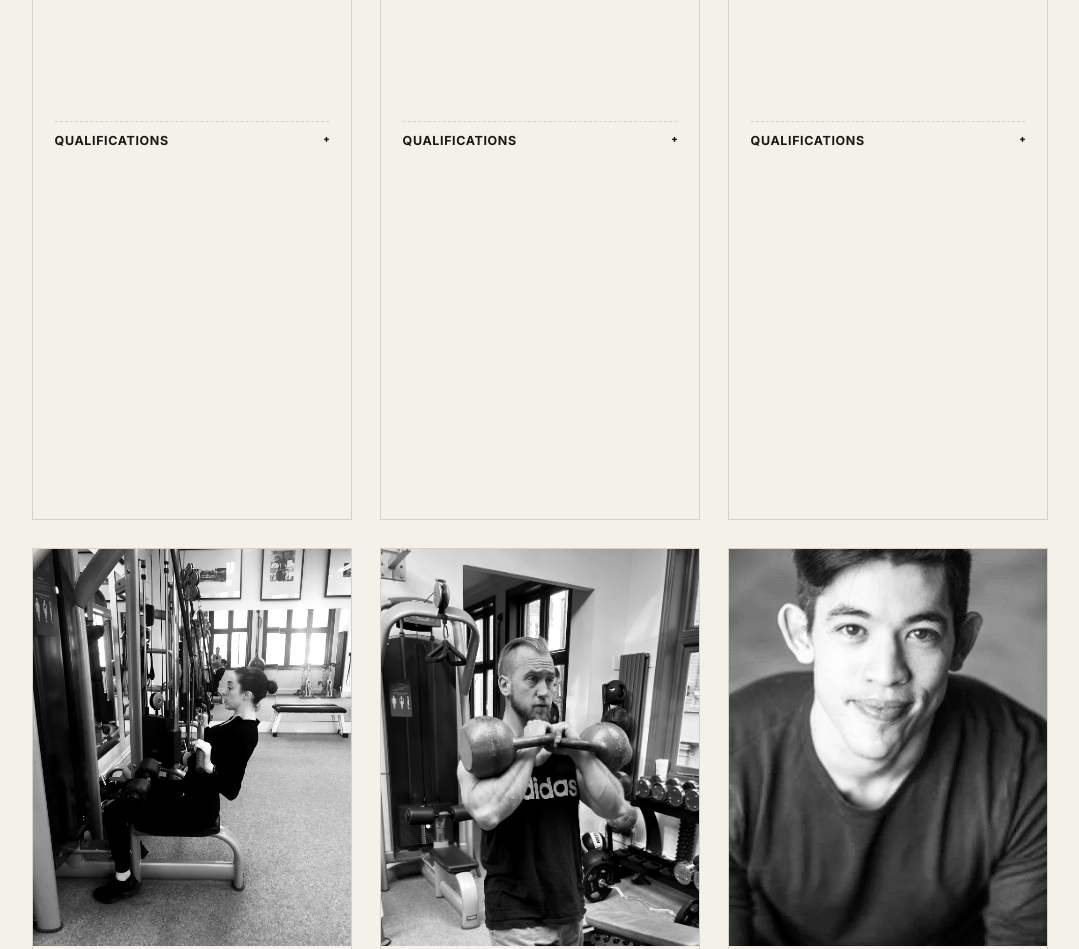
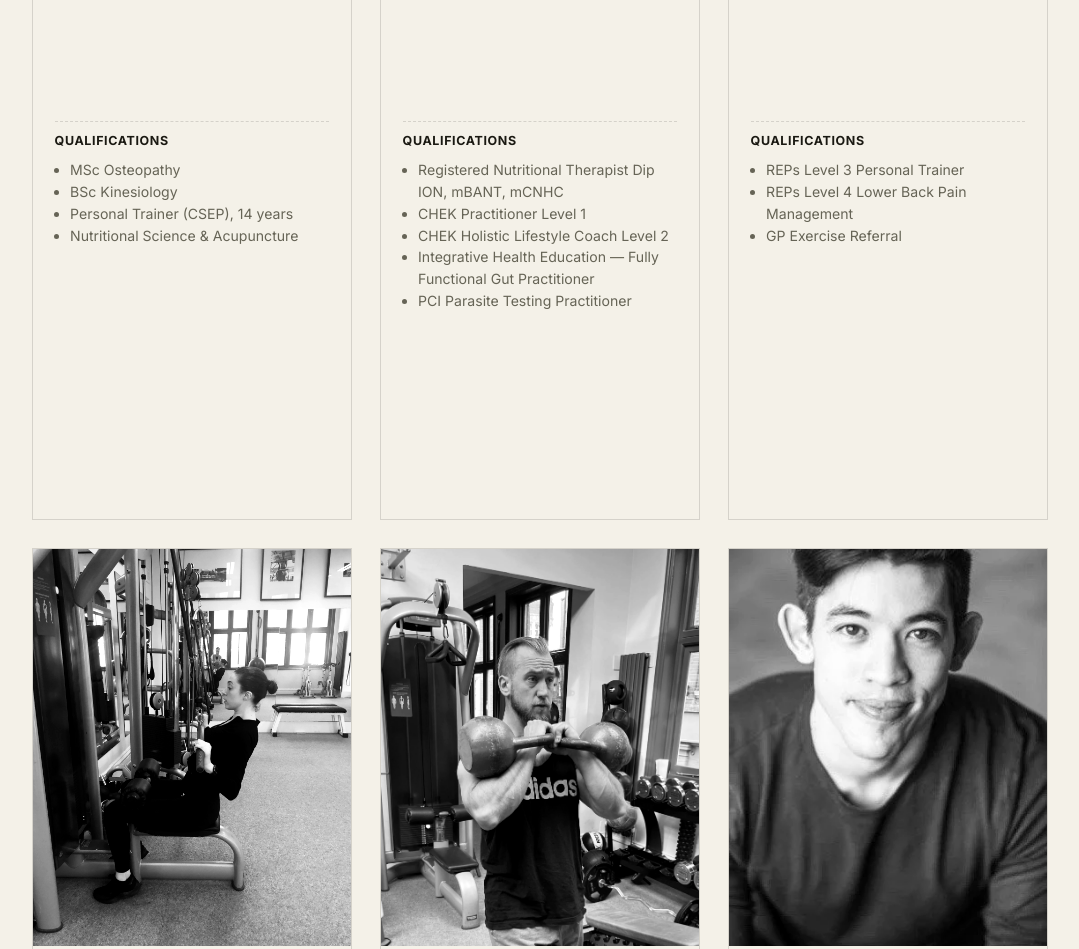
Before and after one commit to Plainset/freds-gym-nw3-demo, a plain HTML site: page trainers.html in a window 1280 px wide. Shown: the part 1580-2529 px from the top of the page, without its empty margins (100-1179 px from the left). Drawn offline with Linux system fonts and the light colour scheme.

Commit message:
Fix homepage blank-space bug and make qualifications always visible
Client feedback (Alex, after reviewing the live site):
- Home page had a large blank space below the "Bespoke programmes, not
  a class timetable" heading. Root cause: .intro-grid's second column
  held .chip-row, an unshrinkable flex row (chips use flex: none) with
  overflow-x: auto. Grid items default to min-width: auto, so the
  column's minimum track size was forced to the chip row's full
  unwrapped width, blowing out the intended 1.1fr/1fr split and
  squeezing the sibling text column while leaving the rest of the
  section blank. Fixed with `.intro-grid > div { min-width: 0; }` so
  the track honours the intended split and overflow-x handles
  scrolling instead.
- Trainer qualifications on trainers.html were hidden behind a
  <details><summary>Qualifications</summary> click-to-expand element
  on all 10 trainer cards. Converted to a plain always-visible
  <div class="trainer-quals"> with the same verified facts from
  BUILD_BRIEF.md -- no interaction required. Removed the now-dead
  :has(details[open]) dimming rule and updated the Trainers page lede
  copy accordingly.

Rechecked live at desktop (1280px) and mobile (375px): both fixes
confirmed, contrast audit (71/104 nodes, 0 violations) and upscale
audit (6/6, 10/10 images, 0 violations/broken) rerun with zero
regressions. See QA_REPORT.md "Post-Deploy Client Fix" section.

Co-Authored-By: Claude Sonnet 5 <noreply@anthropic.com>

```diff
--- a/assets/css/style.css
+++ b/assets/css/style.css
@@ -390,6 +390,16 @@ section {
   align-items: start;
 }
 
+/* Grid items default to min-width: auto, so a track holding an unshrinkable
+   flex row (the .chip-row below, whose chips use flex: none) would otherwise
+   be forced to its full unwrapped content width -- ballooning this column
+   and squeezing the other one into a tall, narrow sliver with a large blank
+   area beside/below it. min-width: 0 lets the track honour the 1.1fr/1fr
+   split and lets .chip-row's own overflow-x: auto do the scrolling instead. */
+.intro-grid > div {
+  min-width: 0;
+}
+
 @media (max-width: 820px) {
   .intro-grid { grid-template-columns: 1fr; }
 }
@@ -498,29 +508,21 @@ section {
 
 .on-ink .trainer-role { color: var(--accent); }
 
-.trainer-body details {
+/* Qualifications are always-visible plain content -- no click/toggle
+   required to see them (see AGENTS.md client-feedback fix history). */
+.trainer-quals {
   margin-top: 0.6rem;
   border-top: 1px dashed var(--line);
   padding-top: 0.6rem;
 }
-.on-ink .trainer-body details { border-color: var(--line-on-ink); }
+.on-ink .trainer-quals { border-color: var(--line-on-ink); }
 
-.trainer-body summary {
-  cursor: pointer;
+.quals-label {
   font-weight: 700;
   font-size: 0.78rem;
   text-transform: uppercase;
   letter-spacing: 0.05em;
-  list-style: none;
-}
-.trainer-body summary::-webkit-details-marker { display: none; }
-.trainer-body summary::after {
-  content: "+";
-  float: right;
-  font-family: var(--font-display);
-}
-.trainer-body details[open] summary::after {
-  content: "\2212";
+  margin: 0 0 0.3em;
 }
 
 .trainer-body ul {
@@ -531,11 +533,6 @@ section {
 }
 .on-ink .trainer-body ul { color: var(--muted-on-ink); }
 
-/* Dim sibling cards while one card's bio is expanded, via :has() */
-.trainer-grid:has(details[open]) .trainer-card:not(:has(details[open])) {
-  opacity: 0.55;
-  transition: opacity 0.25s ease;
-}
 
 .trainer-preview-strip {
   display: flex;
--- a/trainers.html
+++ b/trainers.html
@@ -34,7 +34,7 @@
     <div class="wrap">
       <p class="eyebrow">The offer</p>
       <h1>A specialist for<br>whatever you're<br>working on.</h1>
-      <p class="lead">Every trainer at Fred's runs their own one-to-one programme rather than a shared class plan. Between them they cover sports-injury rehabilitation, osteopathy, nutrition, pilates, strength &amp; conditioning, kettlebell work, pre/post-natal training and more — open each profile for qualifications.</p>
+      <p class="lead">Every trainer at Fred's runs their own one-to-one programme rather than a shared class plan. Between them they cover sports-injury rehabilitation, osteopathy, nutrition, pilates, strength &amp; conditioning, kettlebell work, pre/post-natal training and more — full qualifications are listed on every profile below.</p>
     </div>
   </section>
 
@@ -50,15 +50,15 @@
               <h3>Christian Antonee</h3>
               <p>Specialises in treating sports injuries, repetitive strain injuries and low back pain, combining Exercise Rehabilitation, Osteopathy and Nutritional Science to get clients moving pain-free and keep them fit and strong.</p>
             </div>
-            <details>
-              <summary>Qualifications</summary>
+            <div class="trainer-quals">
+              <p class="quals-label">Qualifications</p>
               <ul>
                 <li>MSc Osteopathy</li>
                 <li>BSc Kinesiology</li>
                 <li>Personal Trainer (CSEP), 14 years</li>
                 <li>Nutritional Science &amp; Acupuncture</li>
               </ul>
-            </details>
+            </div>
           </div>
         </article>
 
@@ -70,8 +70,8 @@
               <h3>Benjamin Cooper</h3>
               <p>A holistic practitioner specialising in functional corrective movement, rehabilitation and nutritional coaching. Trained at the CHEK Institute, with a particular focus on digestive and functional gut health.</p>
             </div>
-            <details>
-              <summary>Qualifications</summary>
+            <div class="trainer-quals">
+              <p class="quals-label">Qualifications</p>
               <ul>
                 <li>Registered Nutritional Therapist Dip ION, mBANT, mCNHC</li>
                 <li>CHEK Practitioner Level 1</li>
@@ -79,7 +79,7 @@
                 <li>Integrative Health Education — Fully Functional Gut Practitioner</li>
                 <li>PCI Parasite Testing Practitioner</li>
               </ul>
-            </details>
+            </div>
           </div>
         </article>
 
@@ -91,14 +91,14 @@
               <h3>Franklyn Morris</h3>
               <p>An injury-prevention and lower-back pain management specialist since 2014. Believes coaching is about consistency and sustainable habits, not chasing quick fixes to fit into "shape."</p>
             </div>
-            <details>
-              <summary>Qualifications</summary>
+            <div class="trainer-quals">
+              <p class="quals-label">Qualifications</p>
               <ul>
                 <li>REPs Level 3 Personal Trainer</li>
                 <li>REPs Level 4 Lower Back Pain Management</li>
                 <li>GP Exercise Referral</li>
               </ul>
-            </details>
+            </div>
           </div>
         </article>
 
@@ -110,15 +110,15 @@
               <h3>Madison Kindall</h3>
               <p>Highly trained in neuro-musculoskeletal condition rehabilitation, with a particular passion for alignment and injury prevention. Also specialises in laryngeal (vocal) physiotherapy for singers and voice users, plus TMJ and headache issues.</p>
             </div>
-            <details>
-              <summary>Qualifications</summary>
+            <div class="trainer-quals">
+              <p class="quals-label">Qualifications</p>
               <ul>
                 <li>MSc Physiotherapy</li>
                 <li>BSc Clinical Exercise Science</li>
                 <li>Level 3 Personal Training</li>
                 <li>Level 3 Dry Needling / Medical Acupuncture</li>
               </ul>
-            </details>
+            </div>
           </div>
         </article>
 
@@ -130,13 +130,13 @@
               <h3>Maksym (Max) Bojcun</h3>
               <p>Over a decade as a personal trainer before training as an osteopath, combining biomechanics and injury knowledge with a real passion for strength training as the foundation for posture, confidence and injury prevention.</p>
             </div>
-            <details>
-              <summary>Qualifications</summary>
+            <div class="trainer-quals">
+              <p class="quals-label">Qualifications</p>
               <ul>
                 <li>BOst Osteopathy</li>
                 <li>Level 3 Personal Trainer</li>
               </ul>
-            </details>
+            </div>
           </div>
         </article>
 
@@ -148,14 +148,14 @@
               <h3>Christopher Chung</h3>
               <p>Trained at the Australian Institute of Fitness and has worked as a PT for 8 years with a focus on strength and conditioning. "My main goal is to have you feel confident and capable in your body, no matter where you are at in life."</p>
             </div>
-            <details>
-              <summary>Qualifications</summary>
+            <div class="trainer-quals">
+              <p class="quals-label">Qualifications</p>
               <ul>
                 <li>Level 3 &amp; 4 Personal Training Certificate, AIF</li>
                 <li>IASTM — Rockblades</li>
                 <li>Precision Nutrition</li>
               </ul>
-            </details>
+            </div>
           </div>
         </article>
 
@@ -167,8 +167,8 @@
               <h3>Nebile Cakir</h3>
               <p>Works across weight training, pilates and yoga, specialising in sports injury training alongside clients managing genetic or age-related conditions — osteoporosis, arthritis, menopause, blood pressure, and knee or hip replacements.</p>
             </div>
-            <details>
-              <summary>Qualifications</summary>
+            <div class="trainer-quals">
+              <p class="quals-label">Qualifications</p>
               <ul>
                 <li>YMCA Advanced Personal Trainer Award — Level 3</li>
                 <li>Pilates — Stott Pilates method</li>
@@ -178,7 +178,7 @@
                 <li>Sport &amp; Remedial Massage, London School of Massage</li>
                 <li>Food Intolerance Testing Practitioner, Lorisian</li>
               </ul>
-            </details>
+            </div>
           </div>
         </article>
 
@@ -190,8 +190,8 @@
               <h3>Faye Colaço</h3>
               <p>7+ years' experience coaching strength, mobility and joint health — whether that's a first pull-up, a weekend 10k, or balancing a demanding career with a healthy body. A compassionate, empowering coaching style for all ages and experience levels.</p>
             </div>
-            <details>
-              <summary>Qualifications</summary>
+            <div class="trainer-quals">
+              <p class="quals-label">Qualifications</p>
               <ul>
                 <li>Personal Training Level 4</li>
                 <li>BSc (Hons) Health &amp; Exercise Science</li>
@@ -201,7 +201,7 @@
                 <li>Precision Nutrition</li>
                 <li>Remedial Massage Therapist</li>
               </ul>
-            </details>
+            </div>
           </div>
         </article>
 
@@ -213,8 +213,8 @@
               <h3>Glenn Weinstein-Kadir</h3>
               <p>Training in weightlifting and martial arts since age 13. Clients range from professional and world-champion martial artists to the general population, aged 19 to 70 — covering high performance, injury rehab and kettlebell training.</p>
             </div>
-            <details>
-              <summary>Qualifications</summary>
+            <div class="trainer-quals">
+              <p class="quals-label">Qualifications</p>
               <ul>
                 <li>MSc Strength &amp; Conditioning</li>
                 <li>Level 3 Personal Trainer</li>
@@ -222,7 +222,7 @@
                 <li>Kettlebell 1 and Master Certification</li>
                 <li>Posture Analysis and Corrective Exercise</li>
               </ul>
-            </details>
+            </div>
           </div>
         </article>
 
@@ -234,15 +234,15 @@
               <h3>Damien Belle</h3>
               <p>Over a decade as a personal trainer, specialising in strength training and circuit/HIIT work, with advanced kettlebell coaching knowledge that keeps sessions varied and engaging.</p>
             </div>
-            <details>
-              <summary>Qualifications</summary>
+            <div class="trainer-quals">
+              <p class="quals-label">Qualifications</p>
               <ul>
                 <li>Premier International Level 3 Personal Trainer</li>
                 <li>Nutritional Advisor</li>
                 <li>Sports Massage Therapist</li>
                 <li>IKFF Kettlebell Coach</li>
               </ul>
-            </details>
+            </div>
           </div>
         </article>
 
```
Also changed, not shown: 2 other files.
